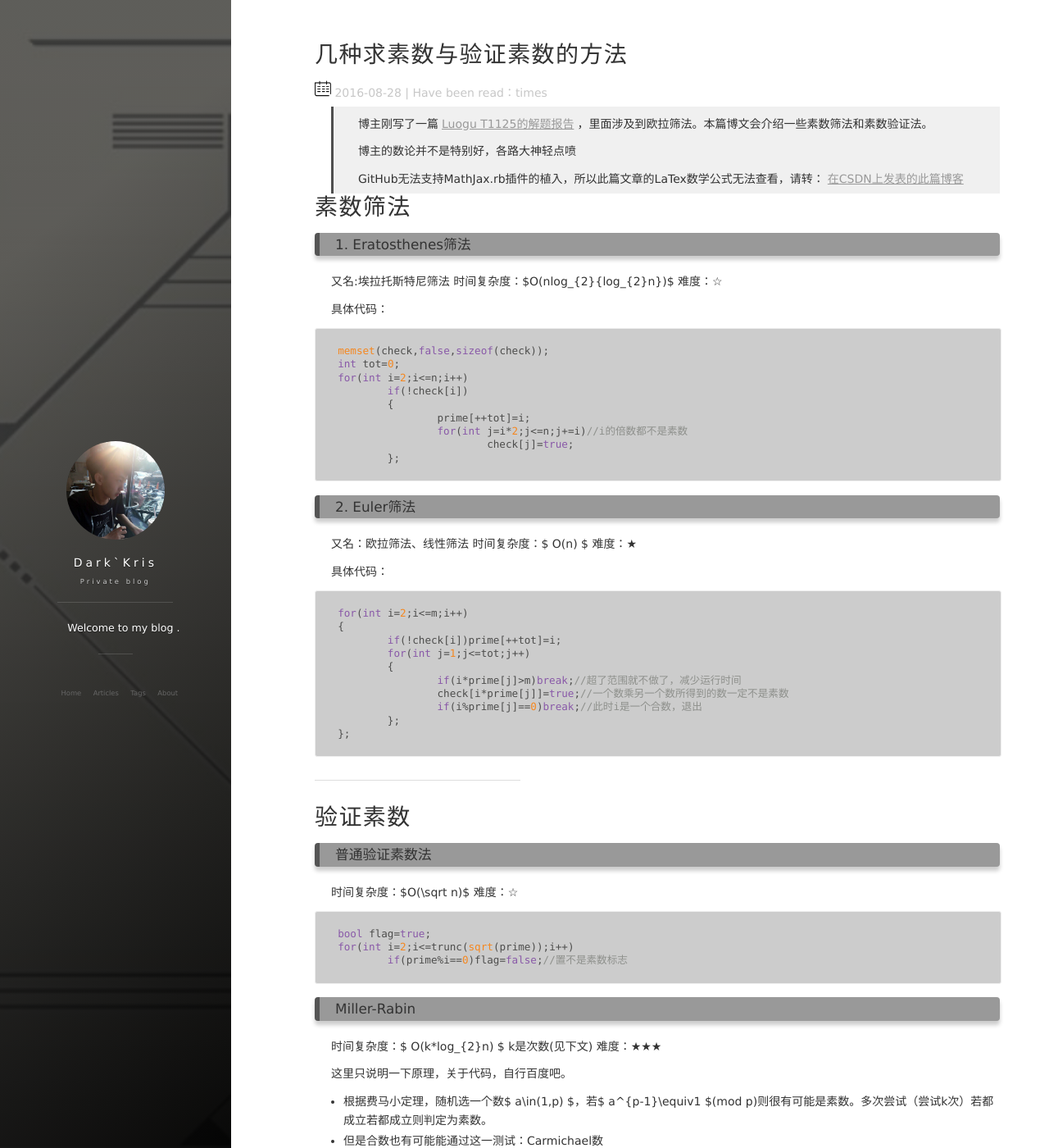
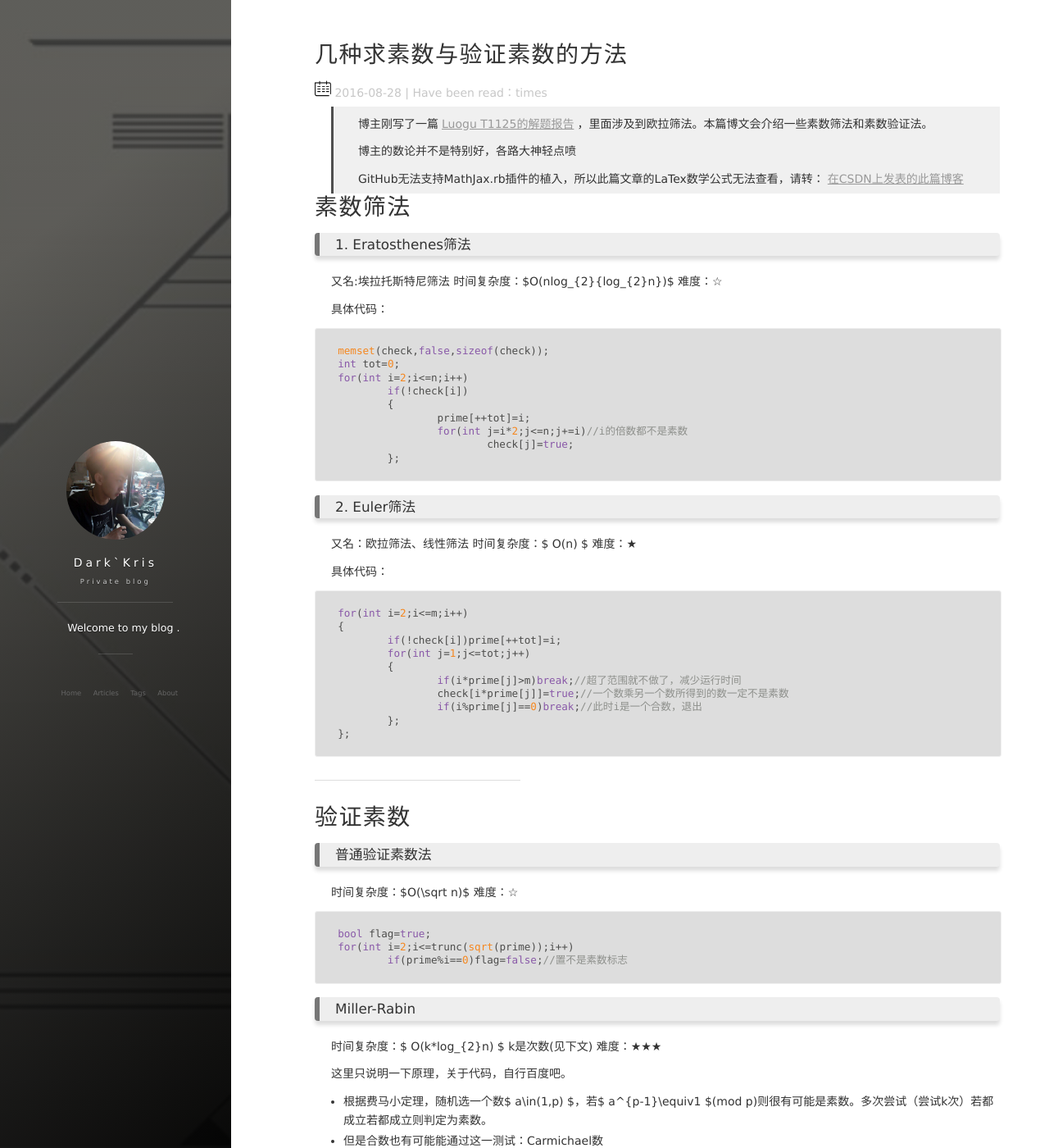
Before and after one commit to DeAntiWang/deantiwang.github.io, a Jekyll site: the page built from _posts/2016-08-28-几种求素数与验证素数的方法.md, in a window 1280 px wide and 1400 px high. Shown: the whole window at 82% size. Built offline with Jekyll 4.4.1, drawn with Linux system fonts in a browser that asks for light colours; nearby versions of some CDN libraries; comment, search, counter and statistics services are not loaded.

Commit message:
修复新文章中的图片bug并美化css

```diff
--- a/css/main.css
+++ b/css/main.css
@@ -103,7 +103,7 @@ p a {
 }
 
 a:hover {
-    color: #0000CD;
+    color: #333333;
     -o-transition: .5s;
     -ms-transition: .5s;
     -moz-transition: .5s;
@@ -143,10 +143,10 @@ h3 {
     padding: 6px 15px;
     margin-bottom: 20px;
     margin-top: 5px;
-    background:#999999;
+    background:#eeeeee;
     /*0px right, 5px botton, 5px fuzzy*/
-    box-shadow: 0px 5px 5px #cccccc;
-    border-left: 6px solid #555555;
+    box-shadow: 0px 5px 5px #dddddd;
+    border-left: 6px solid #777777;
     position:relative;
 }
 
@@ -201,7 +201,7 @@ ul {
 code {
     color: #000000;
     padding: .1em .4em;
-    background: #cccccc;
+    background: #DDDDDD;
     border: 1px solid #eeeeee;
     border-radius: 3px;
     font-family: Consolas, Menlo, Monaco, Lucida Console, Liberation Mono, DejaVu Sans Mono, Bitstream Vera Sans Mono, Courier New, monospace, serif;
@@ -212,7 +212,7 @@ code {
 pre {
     margin-bottom: 1.3em;
     padding: 1em 2.5%;
-    background: #cccccc;
+    background: #DDDDDD;
     border: 1px solid #eeeeee;
     border-radius: 3px;
     font-family: Consolas, Menlo, Monaco, Lucida Console, Liberation Mono, DejaVu Sans Mono, Bitstream Vera Sans Mono, Courier New, monospace, serif;
```
Also changed, not shown: _posts/2017-12-04-从幻想到破灭——Google Ara.md (+1 -1 lines).
